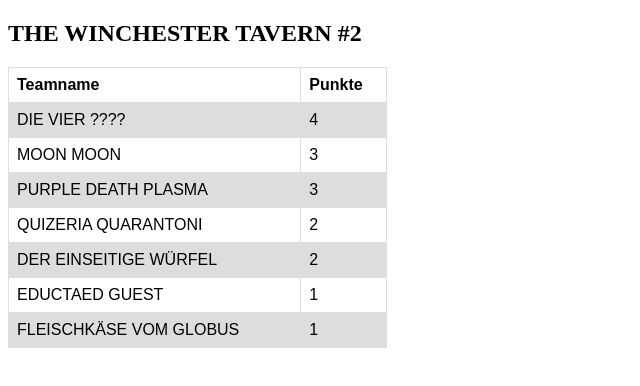
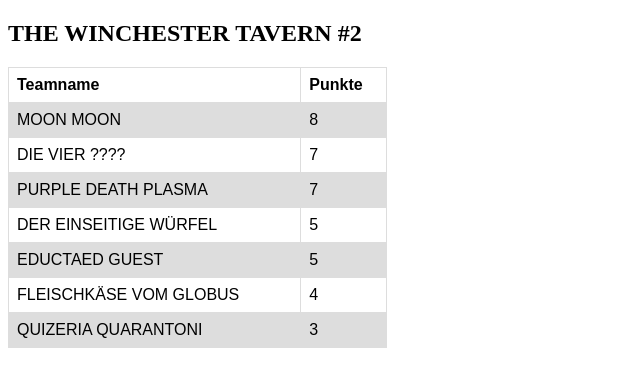
Before and after one commit to Dietze1595/Dietze1595.github.io, a plain HTML site: page index.html in a window 1280 px wide. Shown: the whole page, without its empty margins (0-640 px from the left). Drawn offline with Linux system fonts and the light colour scheme.

Commit message:
Update index.html

```diff
--- a/index.html
+++ b/index.html
@@ -29,32 +29,32 @@ tr:nth-child(even) {
     <th>Punkte</th>
   </tr>
   <tr>
+    <td>MOON MOON</td>
+    <td>8</td>
+  </tr>
+  <tr>
      <td>DIE VIER ????</td>
+    <td>7</td>
+  </tr>
+  <tr>
+    <td>PURPLE DEATH PLASMA</td>
+    <td>7</td>
+  </tr>
+  <tr>
+    <td>DER EINSEITIGE WÜRFEL</td>
+    <td>5</td>
+  </tr>
+  <tr>
+    <td>EDUCTAED GUEST</td>
+    <td>5</td>
+  </tr>
+  <tr>
+    <td>FLEISCHKÄSE VOM GLOBUS</td>
     <td>4</td>
   </tr>
   <tr>
-    <td>MOON MOON</td>
+    <td>QUIZERIA QUARANTONI</td>
     <td>3</td>
-  </tr>
-  <tr>
-    <td>PURPLE DEATH PLASMA</td>
-    <td>3</td>
-  </tr>
-  <tr>
-    <td>QUIZERIA QUARANTONI</td>
-    <td>2</td>
-  </tr>
-  <tr>
-    <td>DER EINSEITIGE WÜRFEL</td>
-    <td>2</td>
-  </tr>
-  <tr>
-    <td>EDUCTAED GUEST</td>
-    <td>1</td>
-  </tr>
-  <tr>
-    <td>FLEISCHKÄSE VOM GLOBUS</td>
-    <td>1</td>
   </tr>
 </table>
 
```
